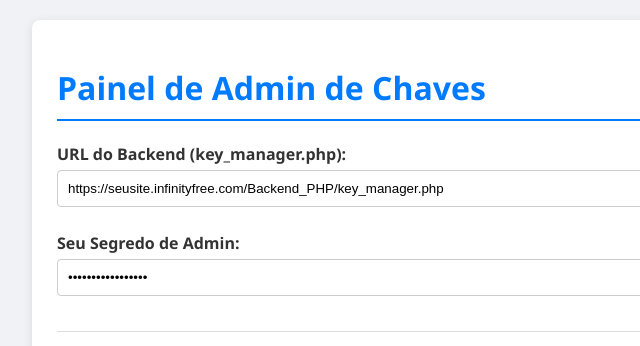
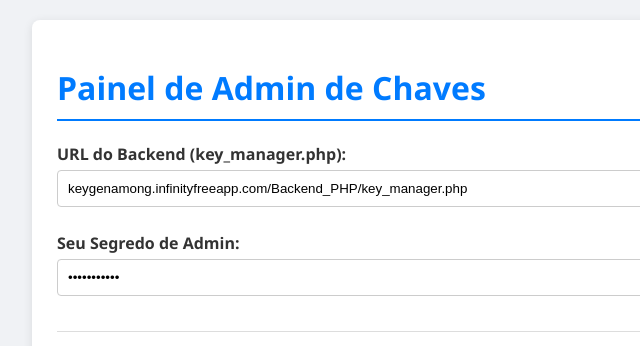
Before and after one commit to MRLuke956/MRLuke956.github.io, a plain HTML site: page admin.html in a window 1280 px wide. Shown: the top 346 px of the page, 233-873 px from the left. Drawn offline with Linux system fonts and the light colour scheme.

Commit message:
Update admin.html

```diff
--- a/admin.html
+++ b/admin.html
@@ -32,11 +32,11 @@
 
         <div>
             <label for="backendUrl">URL do Backend (key_manager.php):</label>
-            <input type="text" id="backendUrl" value="https://seusite.infinityfree.com/Backend_PHP/key_manager.php" placeholder="https://yourserver.com/path/to/key_manager.php">
+            <input type="text" id="backendUrl" value="keygenamong.infinityfreeapp.com/Backend_PHP/key_manager.php" placeholder="https://yourserver.com/path/to/key_manager.php">
         </div>
         <div>
             <label for="adminSecret">Seu Segredo de Admin:</label>
-            <input type="password" id="adminSecret" value="SUA_SENHA_SECRETA" placeholder="A mesma senha do PHP">
+            <input type="password" id="adminSecret" value="fD0ujsdEeyK" placeholder="A mesma senha do PHP">
         </div>
         <hr>
 
```
